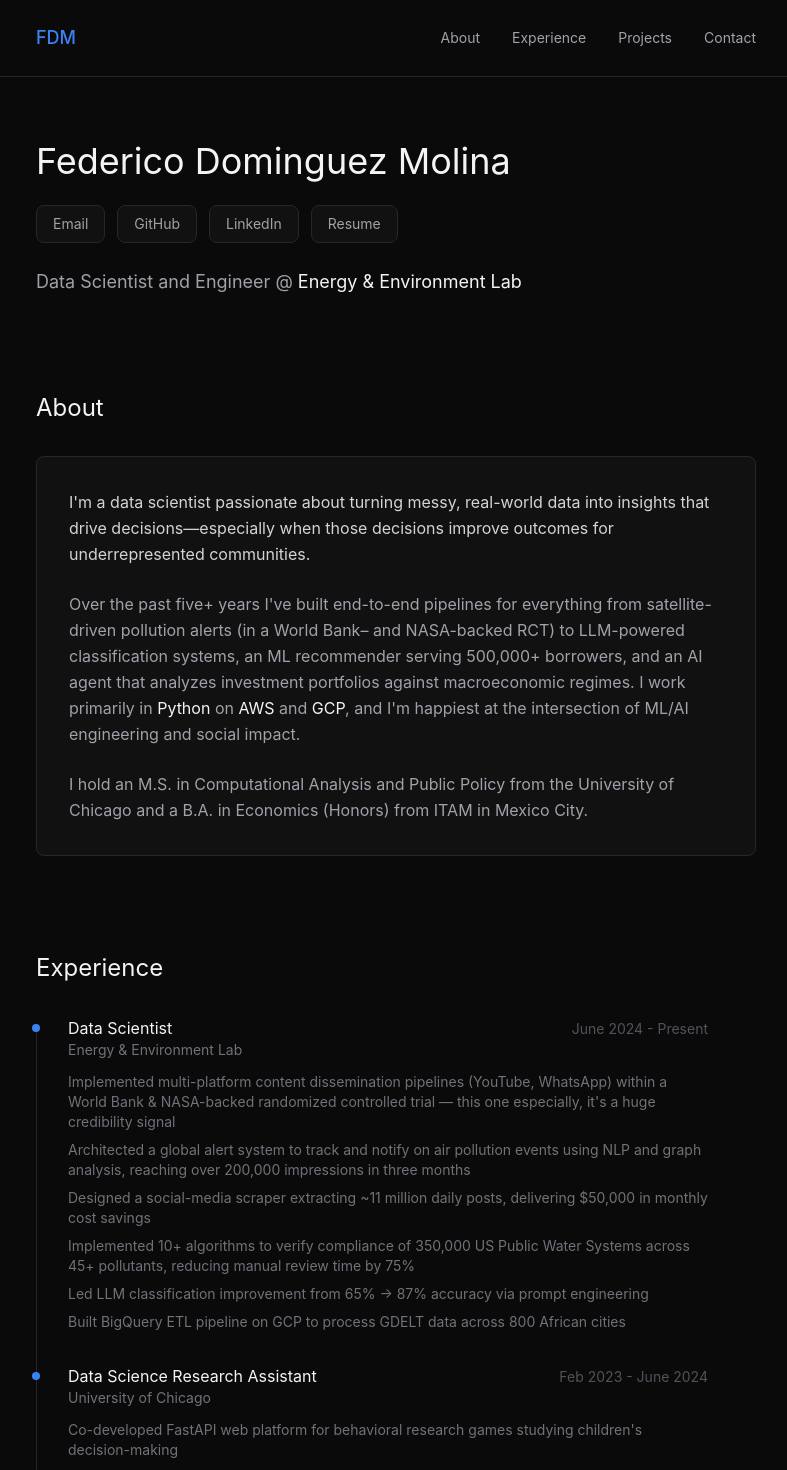
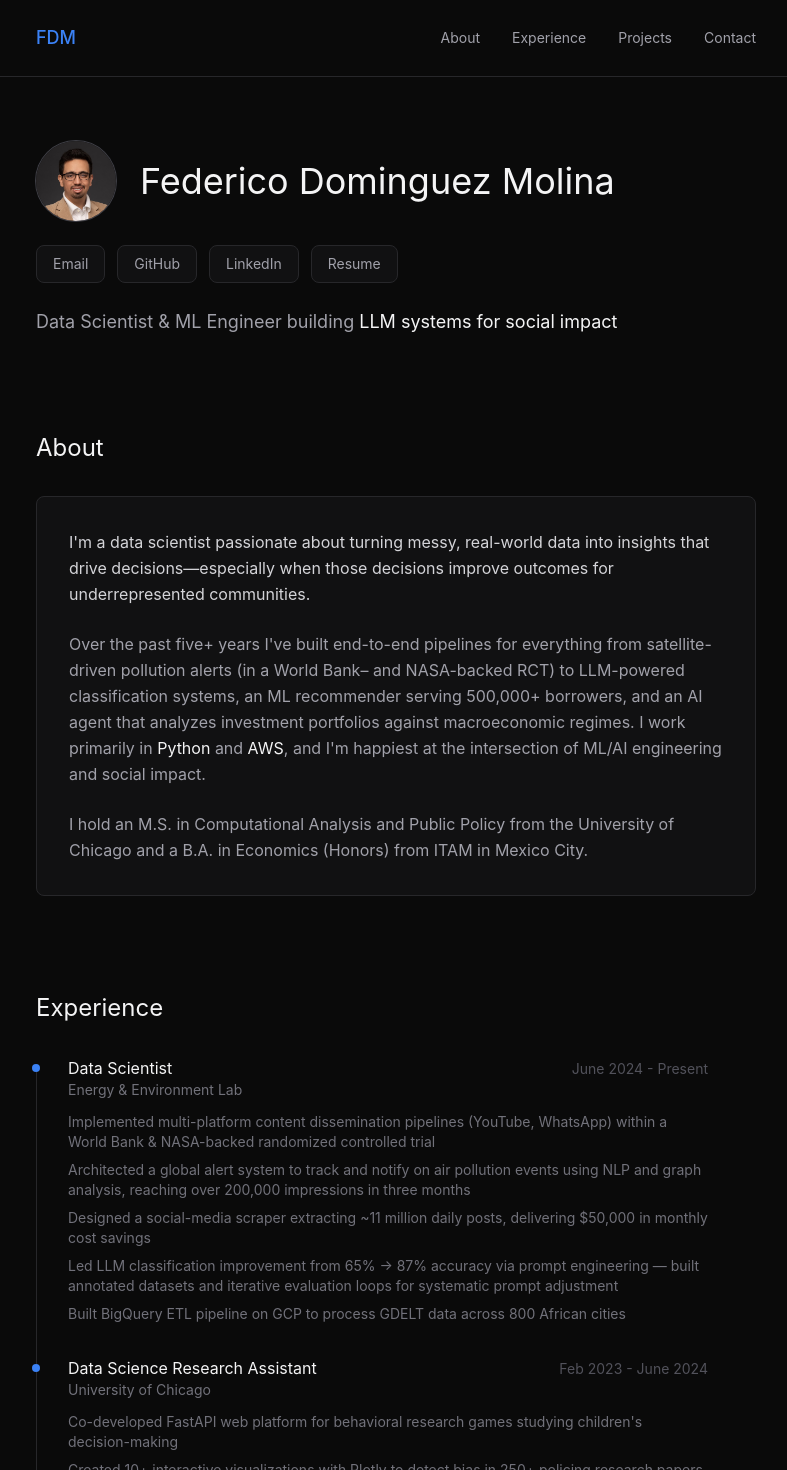
Before and after one commit to FedericoDM/federicodm.github.io, a Next.js app: page / in a window 1280 px wide. Shown: the top 1470 px of the page, without its empty margins (244-1031 px from the left). Built offline with nearby package versions, Linux system fonts and the light colour scheme.

Commit message:
Update hero tagline, fix incomplete LLM bullet, add headshot to hero
Co-Authored-By: Claude Sonnet 4.6 <noreply@anthropic.com>

```diff
--- a/app/page.tsx
+++ b/app/page.tsx
@@ -9,9 +9,16 @@ return (
 <div className="space-y-24">
 {/* Hero Section */}
 <section id="home" className="space-y-6">
-<h1 className="text-3xl md:text-4xl font-normal text-zinc-100">
-Federico Dominguez Molina
-</h1>
+<div className="flex items-center gap-6">
+  <img
+    src="/FedericoDominguezMolina_Headshot.jpg"
+    alt="Federico Dominguez Molina"
+    className="w-20 h-20 rounded-full object-cover object-top flex-shrink-0 ring-1 ring-zinc-700"
+  />
+  <h1 className="text-3xl md:text-4xl font-normal text-zinc-100">
+    Federico Dominguez Molina
+  </h1>
+</div>
 <div className="flex flex-wrap gap-3">
 <a
 href="mailto:fd.molina@outlook.com"
@@ -45,7 +52,7 @@ Resume
 </a>
 </div>
 <p className="text-lg text-zinc-400 max-w-2xl leading-relaxed">
-Data Scientist and Engineer @ <span className="text-zinc-100">Energy & Environment Lab</span>
+Data Scientist & ML Engineer building <span className="text-zinc-100">LLM systems for social impact</span>
 </p>
 </section>
 
@@ -63,9 +70,8 @@ Data Scientist and Engineer @ <span className="text-zinc-100">Energy & Environme
       satellite-driven pollution alerts (in a World Bank– and NASA-backed RCT) to
       LLM-powered classification systems, an ML recommender serving 500,000+
       borrowers, and an AI agent that analyzes investment portfolios against
-      macroeconomic regimes. I work primarily in <span className="text-zinc-100">Python</span> on
-      <span className="text-zinc-100"> AWS</span> and <span className="text-zinc-100">GCP</span>,
-      and I'm happiest at the intersection of ML/AI engineering and social impact.
+      macroeconomic regimes. I work primarily in <span className="text-zinc-100">Python</span> and
+      <span className="text-zinc-100"> AWS</span>, and I'm happiest at the intersection of ML/AI engineering and social impact.
     </p>
     <p className="text-zinc-400 leading-relaxed">
       I hold an M.S. in Computational Analysis and Public Policy from the University
@@ -91,11 +97,10 @@ Data Scientist and Engineer @ <span className="text-zinc-100">Energy & Environme
 <span className="text-sm text-zinc-600">June 2024 - Present</span>
 </div>
 <ul className="space-y-2 text-sm text-zinc-500">
-<li>Implemented multi-platform content dissemination pipelines (YouTube, WhatsApp) within a World Bank & NASA-backed randomized controlled trial — this one especially, it's a huge credibility signal</li>
+<li>Implemented multi-platform content dissemination pipelines (YouTube, WhatsApp) within a World Bank & NASA-backed randomized controlled trial</li>
 <li>Architected a global alert system to track and notify on air pollution events using NLP and graph analysis, reaching over 200,000 impressions in three months</li>
 <li>Designed a social-media scraper extracting ~11 million daily posts, delivering $50,000 in monthly cost savings</li>
-<li>Implemented 10+ algorithms to verify compliance of 350,000 US Public Water Systems across 45+ pollutants, reducing manual review time by 75%</li>
-<li>Led LLM classification improvement from 65% → 87% accuracy via prompt engineering</li>
+<li>Led LLM classification improvement from 65% → 87% accuracy via prompt engineering — built annotated datasets and iterative evaluation loops for systematic prompt adjustment</li>
 <li>Built BigQuery ETL pipeline on GCP to process GDELT data across 800 African cities</li>
 </ul>
 </div>
```
